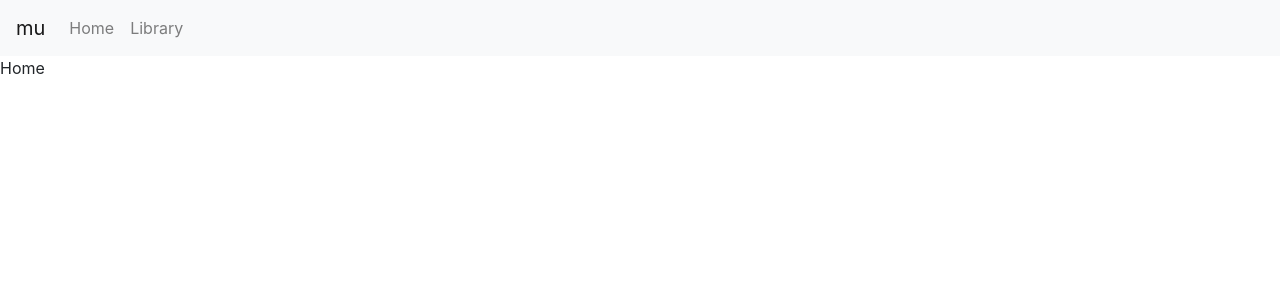
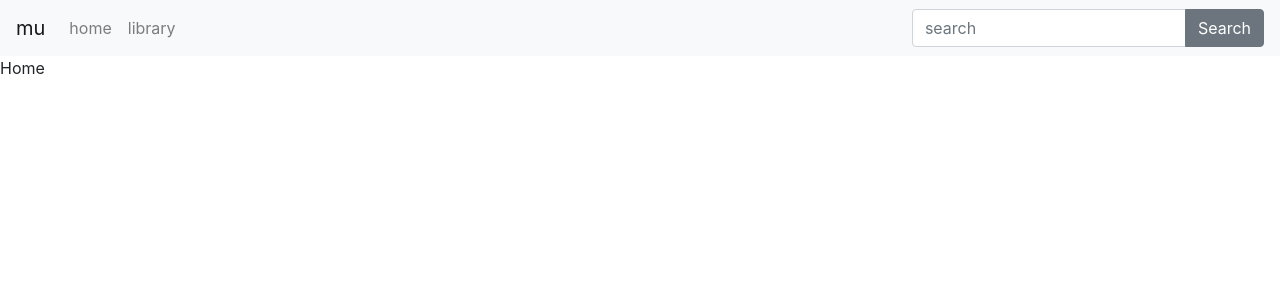
Before and after one commit to jgchk/mu-old, a React app in the folder packages/client/: page /#/ in a window 1280 px wide. Shown: the top 300 px of the page. Built offline with nearby package versions, Linux system fonts and the light colour scheme; the HTML template or start-up script is replaced by a standard one.

Commit message:
✨ add nav search bar

```diff
--- a/packages/client/src/components/Navigation.tsx
+++ b/packages/client/src/components/Navigation.tsx
@@ -9,6 +9,11 @@ import {
   NavbarBrand,
   NavbarToggler,
   Collapse,
+  Form,
+  Input,
+  InputGroup,
+  InputGroupAddon,
+  Button,
 } from 'reactstrap'
 
 const Navigation: FC = () => {
@@ -17,22 +22,35 @@ const Navigation: FC = () => {
   const toggle = () => setOpen(!isOpen)
 
   return (
-    <Navbar color="light" light expand="md">
+    <Navbar color='light' light expand='md'>
       <NavbarBrand>mu</NavbarBrand>
       <NavbarToggler onClick={toggle} />
       <Collapse isOpen={isOpen} navbar>
-        <Nav navbar>
+        <Nav navbar className='mr-auto'>
           <NavItem>
-            <NavLink tag={Link} to="/">
-              Home
+            <NavLink tag={Link} to='/'>
+              home
             </NavLink>
           </NavItem>
           <NavItem>
-            <NavLink tag={Link} to="/library">
-              Library
+            <NavLink tag={Link} to='/library'>
+              library
             </NavLink>
           </NavItem>
         </Nav>
+        <Form>
+          <InputGroup>
+            <Input
+              type='search'
+              name='search'
+              id='search'
+              placeholder='search'
+            />
+            <InputGroupAddon addonType='append'>
+              <Button type='submit'>Search</Button>
+            </InputGroupAddon>
+          </InputGroup>
+        </Form>
       </Collapse>
     </Navbar>
   )
```
